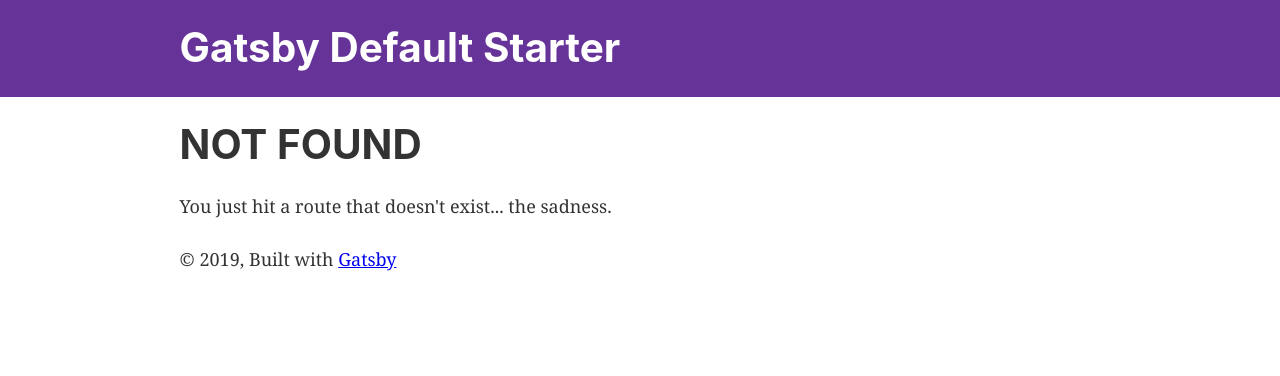
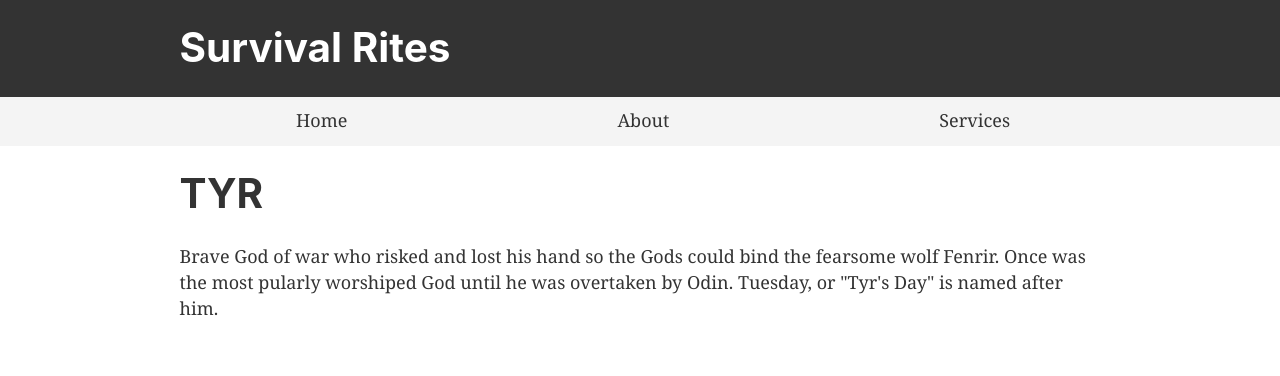
Before and after one commit to jacobcraigross/exchangeRate, a Gatsby site: page /about in a window 1280 px wide. Before the commit this address had no page. Built offline with nearby package versions, Linux system fonts and the light colour scheme; Gatsby itself is replaced by a stand-in of ours.

Commit message:
gatsby demo

```diff
--- a/gatsby-config.js
+++ b/gatsby-config.js
@@ -1,8 +1,8 @@
 module.exports = {
   siteMetadata: {
-    title: `Gatsby Default Starter`,
-    description: `Kick off your next, great Gatsby project with this default starter. This barebones starter ships with the main Gatsby configuration files you might need.`,
-    author: `@gatsbyjs`,
+    title: `Survival Rites`,
+    description: ``,
+    author: `Jake Ross`,
   },
   plugins: [
     `gatsby-plugin-react-helmet`,
--- a/package.json
+++ b/package.json
@@ -7,11 +7,13 @@
   "dependencies": {
     "gatsby": "^2.1.31",
     "gatsby-image": "^2.0.33",
+    "gatsby-plugin-catch-links": "^2.0.13",
     "gatsby-plugin-manifest": "^2.0.24",
     "gatsby-plugin-offline": "^2.0.25",
     "gatsby-plugin-react-helmet": "^3.0.9",
     "gatsby-plugin-sharp": "^2.0.28",
-    "gatsby-source-filesystem": "^2.0.24",
+    "gatsby-source-filesystem": "^2.0.25",
+    "gatsby-transformer-remark": "^2.3.3",
     "gatsby-transformer-sharp": "^2.1.17",
     "prop-types": "^15.7.2",
     "react": "^16.8.4",
--- a/src/components/header.js
+++ b/src/components/header.js
@@ -5,8 +5,8 @@ import React from "react"
 const Header = ({ siteTitle }) => (
   <header
     style={{
-      background: `rebeccapurple`,
-      marginBottom: `1.45rem`,
+      background: `#333`,
+      marginBottom: `0`,
     }}
   >
     <div
--- a/src/components/image.js
+++ b/src/components/image.js
@@ -17,9 +17,9 @@ const Image = () => (
   <StaticQuery
     query={graphql`
       query {
-        placeholderImage: file(relativePath: { eq: "gatsby-astronaut.png" }) {
+        placeholderImage: file(relativePath: { eq: "ragnarok.jpg" }) {
           childImageSharp {
-            fluid(maxWidth: 300) {
+            fluid(maxWidth: 900) {
               ...GatsbyImageSharpFluid
             }
           }
--- a/src/components/layout.css
+++ b/src/components/layout.css
@@ -42,6 +42,8 @@ template {
 a {
   background-color: transparent;
   -webkit-text-decoration-skip: objects;
+  color: #333;
+  text-decoration: none;
 }
 a:active,
 a:hover {
--- a/src/components/layout.js
+++ b/src/components/layout.js
@@ -10,6 +10,7 @@ import PropTypes from "prop-types"
 import { StaticQuery, graphql } from "gatsby"
 
 import Header from "./header"
+import Menu from "./menu"
 import "./layout.css"
 
 const Layout = ({ children }) => (
@@ -26,6 +27,7 @@ const Layout = ({ children }) => (
     render={data => (
       <>
         <Header siteTitle={data.site.siteMetadata.title} />
+        <Menu />
         <div
           style={{
             margin: `0 auto`,
@@ -35,11 +37,7 @@ const Layout = ({ children }) => (
           }}
         >
           <main>{children}</main>
-          <footer>
-            © {new Date().getFullYear()}, Built with
-            {` `}
-            <a href="https://www.gatsbyjs.org">Gatsby</a>
-          </footer>
+
         </div>
       </>
     )}
--- /dev/null
+++ b/src/components/menu.js
@@ -0,0 +1,26 @@
+import React from 'react';
+import Link from 'gatsby-link';
+// import { NONAME } from 'dns';
+
+const Menu = () => (
+    <div style={{
+        background: '#f4f4f4',
+        paddingTop: '10px'
+    }}>
+
+    <ul style={{
+        listStyle: 'none',
+        display: 'flex',
+        justifyContent: 'space-evenly'
+    }}>
+
+    <li><Link to="/">Home</Link></li>
+    <li><Link to="/about">About</Link></li>
+    <li><Link to="/services">Services</Link></li>
+
+    </ul>
+
+    </div>
+  )
+
+export default Menu;
--- /dev/null
+++ b/src/pages/about.js
@@ -0,0 +1,14 @@
+import React from 'react'
+import Layout from "../components/layout"
+
+const AboutPage = () => (
+      <Layout>
+          <div>
+            <h1>TYR</h1>
+            <p>Brave God of war who risked and lost his hand so the Gods could bind the fearsome wolf Fenrir. Once was the most pularly worshiped God until he was overtaken by Odin. Tuesday, or "Tyr's Day" is named after him.</p>
+        </div>
+      </Layout>
+  )
+
+
+export default AboutPage;
```
Also changed, not shown: src/pages/2019-3-13-post-two/index.md (added, +8 -0 lines), src/pages/2019-3-14-post-one/index.md (added, +8 -0 lines), src/pages/index.js (+11 -8 lines), src/pages/services.js (added, +13 -0 lines), src/images/cacti.jpg (added), src/images/ragnarok.jpg (added), 1 other file.
